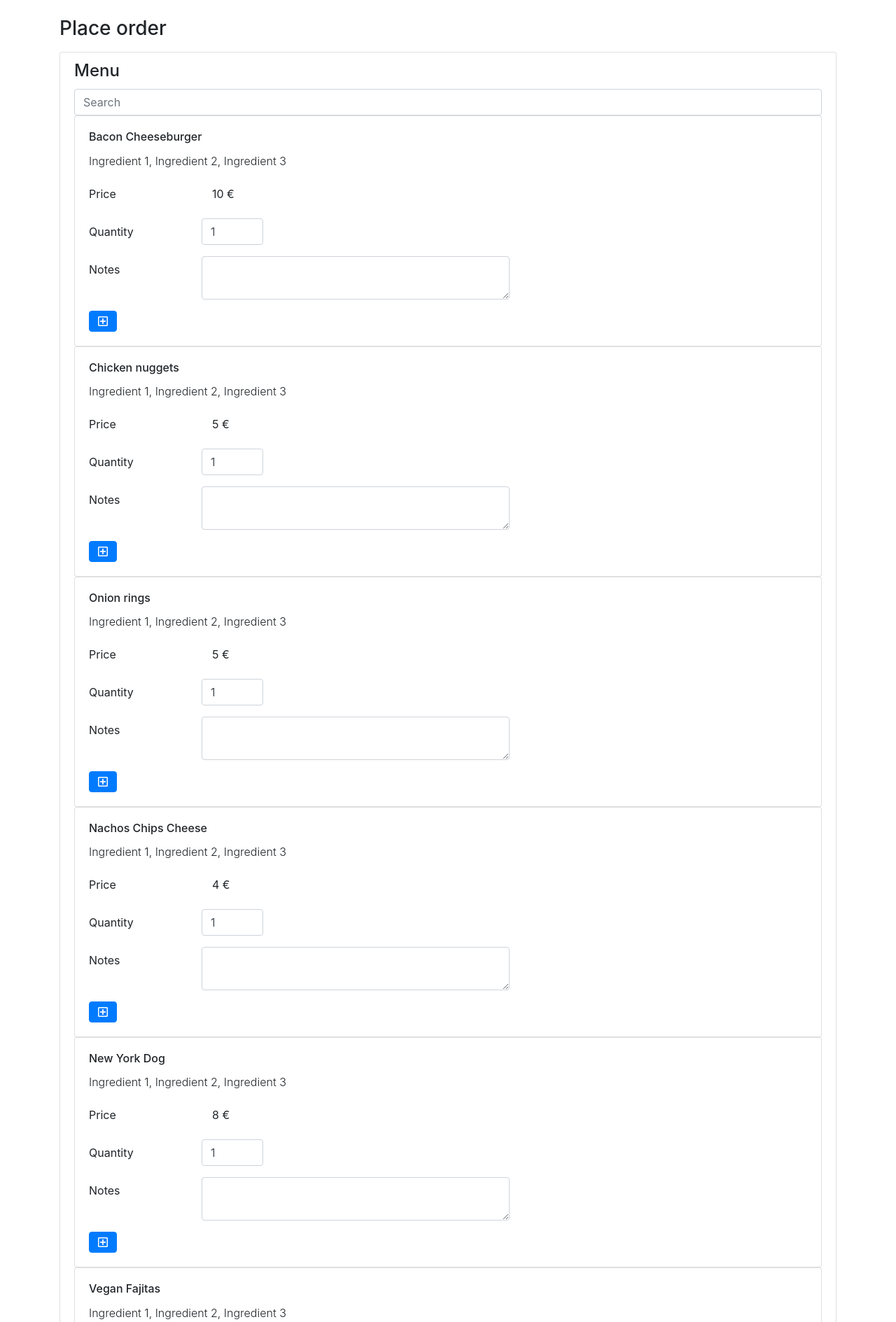
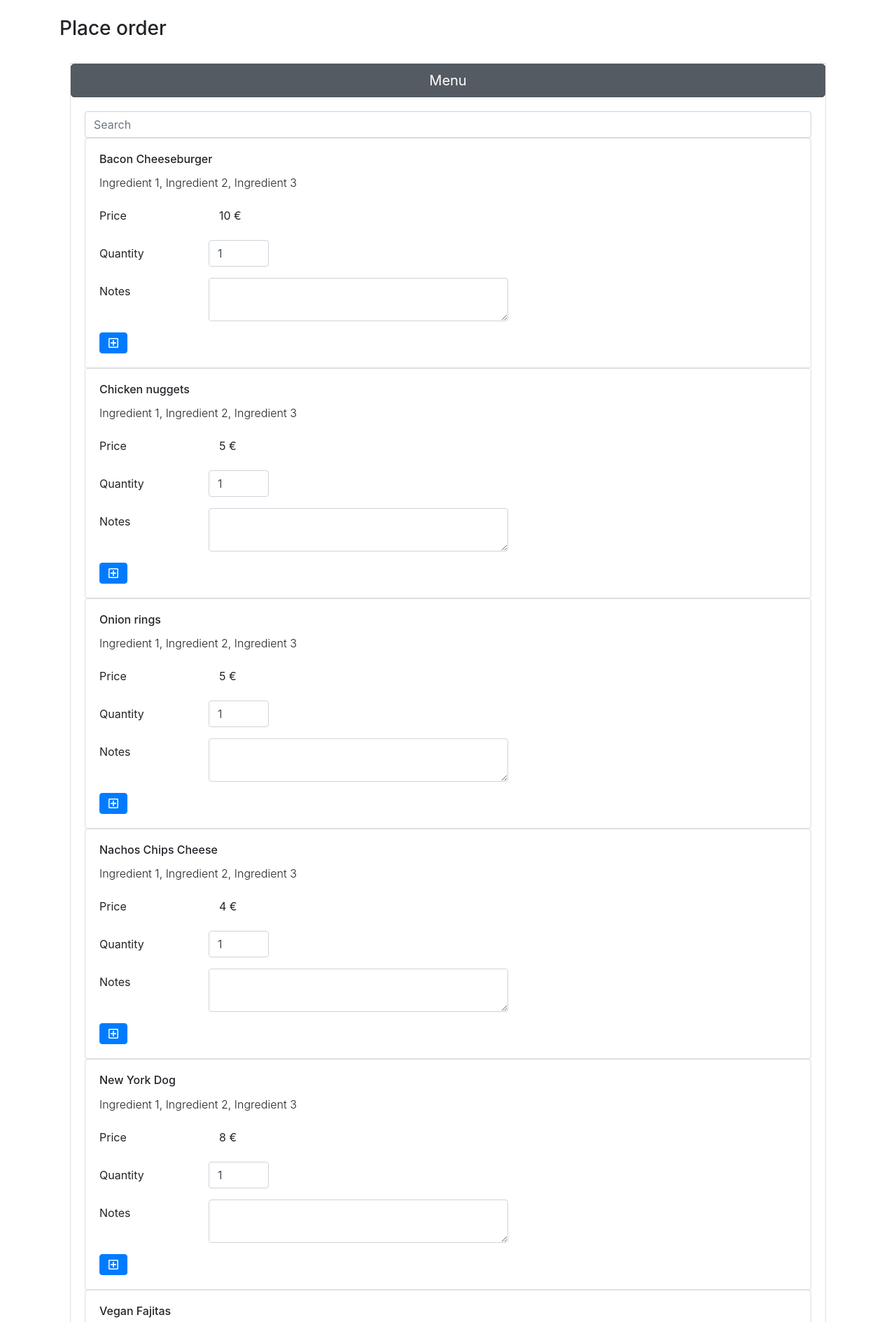
Before and after one commit to Vuksaa/progetto-web, a PHP site: page /place_order.php?provider=1 in a window 1280 px wide; the page is wider, and only the part inside the window is pictured. Shown: the part 56-1945 px from the top of that part at 70% size. Run offline with PHP 8.4, Linux system fonts and the light colour scheme; a user stored in the database is signed in; data comes from the database, SQL or seed files in the repository; some libraries are stand-ins or nearby versions.

Commit message:
Use accordion instead of ul in place_order

```diff
--- a/place_order.php
+++ b/place_order.php
@@ -12,10 +12,14 @@
   <?php include("fragments/navbar.php"); ?>
   <div class="container pt-4 pb-4">
     <h3 class="pb-2">Place order</h3>
-    <div class="card">
-      <ul class="list-group list-group-flush">
-        <li class="list-group-item" id="listedProducts">
-          <h4 class="card-title">Menu</h5>
+
+    <div class="container accordion mt-4 mb-4" id="mainAccordion">
+      <div class="card main-card">
+        <button class="btn btn-secondary btn-lg btn-block active" id="headingMenu" data-toggle="collapse" data-target="#collapseMenu" aria-expanded="true" aria-controls="collapseMenu">
+          Menu
+        </button>
+        <div id="collapseMenu" class="collapse show" aria-labelledby="headingMenu" data-parent="#mainAccordion">
+          <div class="card-body">
             <div class="card-searchbar">
               <input class="form-control mr-sm-2" id="searchProducts" type="search" placeholder="Search" aria-label="Search">
             </form>
@@ -53,9 +57,15 @@
               }
             }
             ?>
-        </li>
-        <li class="list-group-item">
-          <h4 class="card-title">Order review</h5>
+          </div>
+        </div>
+      </div>
+      <div class="card main-card">
+        <button class="btn btn-secondary btn-lg btn-block active" id="headingOrder" data-toggle="collapse" data-target="#collapseOrder" aria-expanded="false" aria-controls="collapseOrder">
+          Order
+        </button>
+        <div id="collapseOrder" class="collapse" aria-labelledby="headingOrder" data-parent="#mainAccordion">
+          <div class="card-body">
             <div class="card">
               <div class="card-body" id="orderedProductIDCard">
                 <h6 class="card-title">Product name</h5>
@@ -71,9 +81,15 @@
                 <a href="#" class="btn btn-primary far fa-minus-square"></a>
               </div>
             </div>
-        </li>
-        <li class="list-group-item">
-          <h5 class="card-title">Address and confirmation</h5>
+          </div>
+        </div>
+      </div>
+      <div class="card main-card">
+        <button class="btn btn-secondary btn-lg btn-block active" id="headingConfirmation" data-toggle="collapse" data-target="#collapseConfirmation" aria-expanded="false" aria-controls="collapseConfirmation">
+          Address &amp; Confirmation
+        </button>
+        <div id="collapseConfirmation" class="collapse" aria-labelledby="headingConfirmation" data-parent="#mainAccordion">
+          <div class="card-body">
             <form class="pt-2">
               <div class="form-group">
                 <div class="form-check custom-radio">
@@ -122,8 +138,8 @@
               </div>
             <button type="button" id="btnComplete" class="btn btn-primary mt-4">Pay and order</button>
           </form>
-        </li>
-      </ul>
+          </div>
+        </div>
       </div>
     </div>
   <?php
```
Lines whose indentation alone changed are shown as unchanged.
